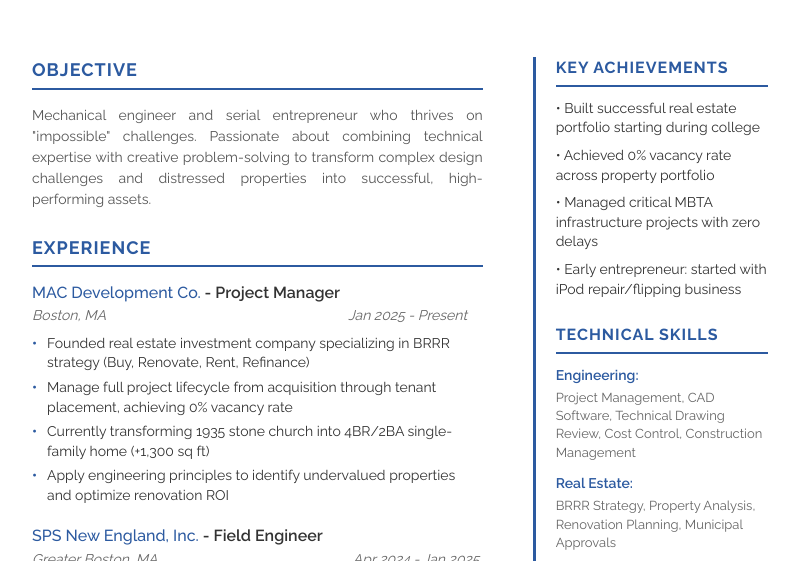
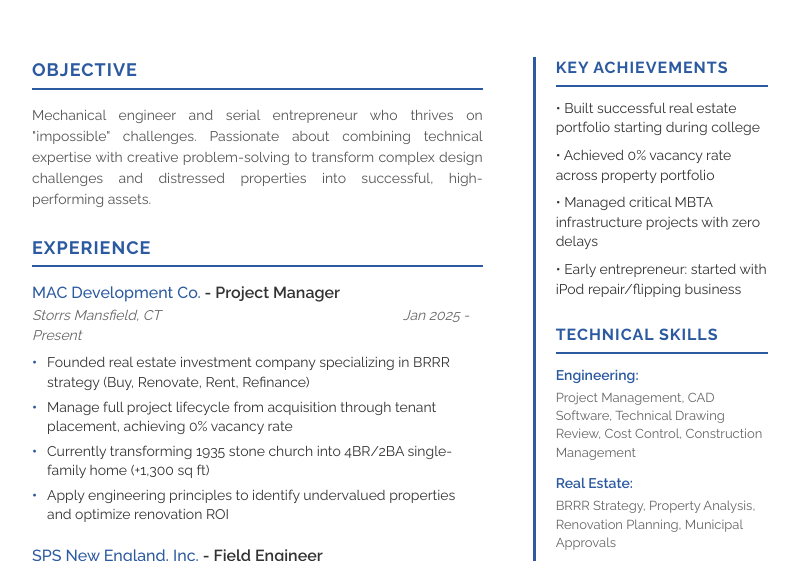
Before and after one commit to ethanmaclelland/site, a plain HTML site: page resume.html in a window 1280 px wide. Shown: the part 174-735 px from the top of the page, without its empty margins (240-1039 px from the left). Drawn offline with Linux system fonts and the light colour scheme.

Commit message:
Update resume.html

```diff
--- a/resume.html
+++ b/resume.html
@@ -220,7 +220,7 @@
                 <div class="job">
                     <div class="job-header">
                         <div class="job-title"><span class="company">MAC Development Co.</span> - Project Manager</div>
-                        <div class="location-date">Boston, MA &nbsp;&nbsp;&nbsp;&nbsp;&nbsp;&nbsp;&nbsp;&nbsp;&nbsp;&nbsp;&nbsp;&nbsp;&nbsp;&nbsp;&nbsp;&nbsp;&nbsp;&nbsp;&nbsp;&nbsp;&nbsp;&nbsp;&nbsp;&nbsp;&nbsp;&nbsp;&nbsp;&nbsp;&nbsp;&nbsp;&nbsp;&nbsp;&nbsp;&nbsp;&nbsp;&nbsp;&nbsp;&nbsp;&nbsp;&nbsp;&nbsp;&nbsp;&nbsp;&nbsp;&nbsp;&nbsp;&nbsp;&nbsp;&nbsp;&nbsp;&nbsp;&nbsp;&nbsp;&nbsp;&nbsp;&nbsp;&nbsp;&nbsp;&nbsp;&nbsp;&nbsp;&nbsp;&nbsp;&nbsp;&nbsp;&nbsp; Jan 2025 - Present</div>
+                        <div class="location-date">Storrs Mansfield, CT &nbsp;&nbsp;&nbsp;&nbsp;&nbsp;&nbsp;&nbsp;&nbsp;&nbsp;&nbsp;&nbsp;&nbsp;&nbsp;&nbsp;&nbsp;&nbsp;&nbsp;&nbsp;&nbsp;&nbsp;&nbsp;&nbsp;&nbsp;&nbsp;&nbsp;&nbsp;&nbsp;&nbsp;&nbsp;&nbsp;&nbsp;&nbsp;&nbsp;&nbsp;&nbsp;&nbsp;&nbsp;&nbsp;&nbsp;&nbsp;&nbsp;&nbsp;&nbsp;&nbsp;&nbsp;&nbsp;&nbsp;&nbsp;&nbsp;&nbsp;&nbsp;&nbsp;&nbsp;&nbsp;&nbsp;&nbsp;&nbsp;&nbsp;&nbsp;&nbsp;&nbsp;&nbsp;&nbsp;&nbsp;&nbsp;&nbsp; Jan 2025 - Present</div>
                     </div>
                     <div class="job-description">
                         <ul>
```
